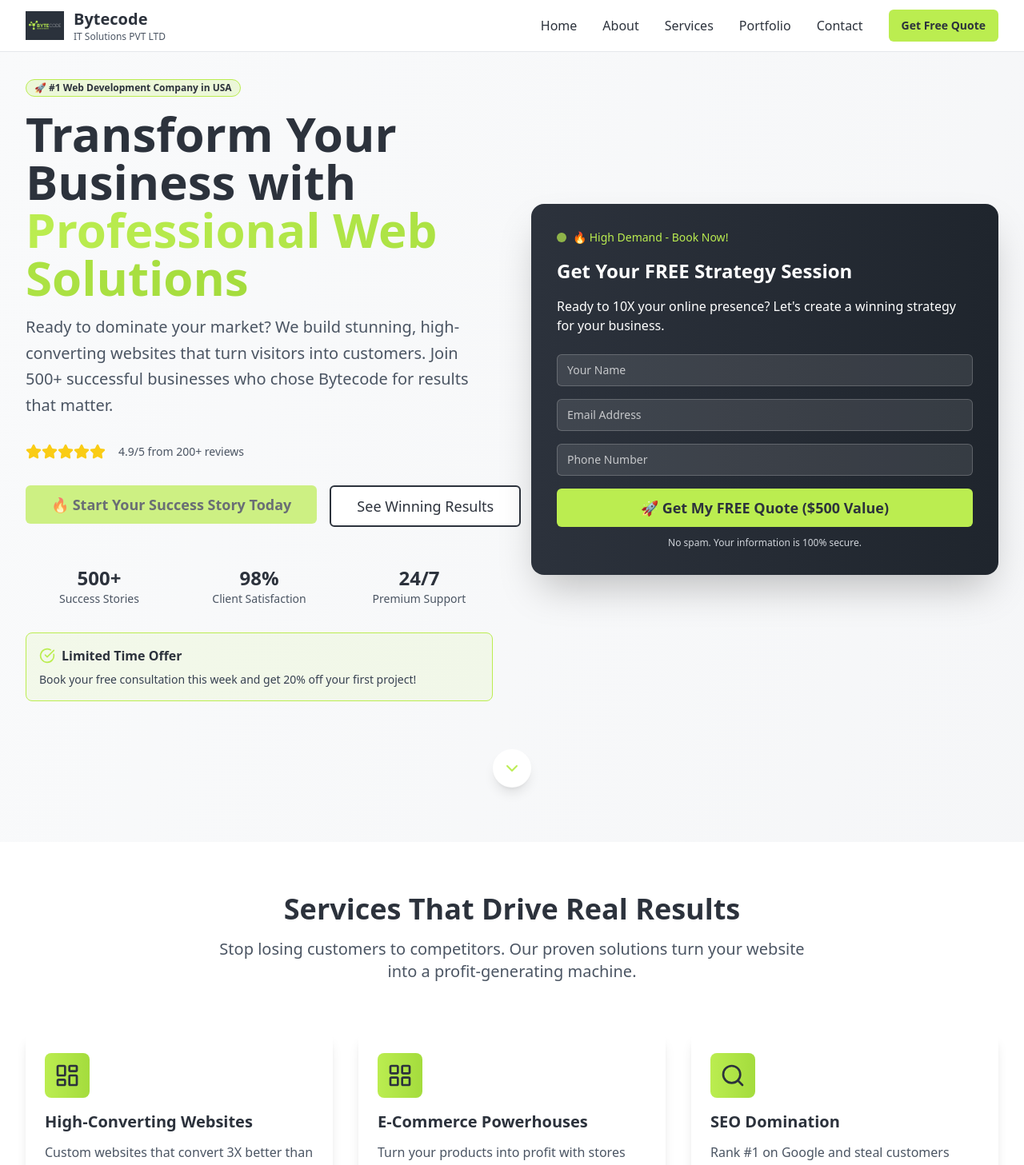
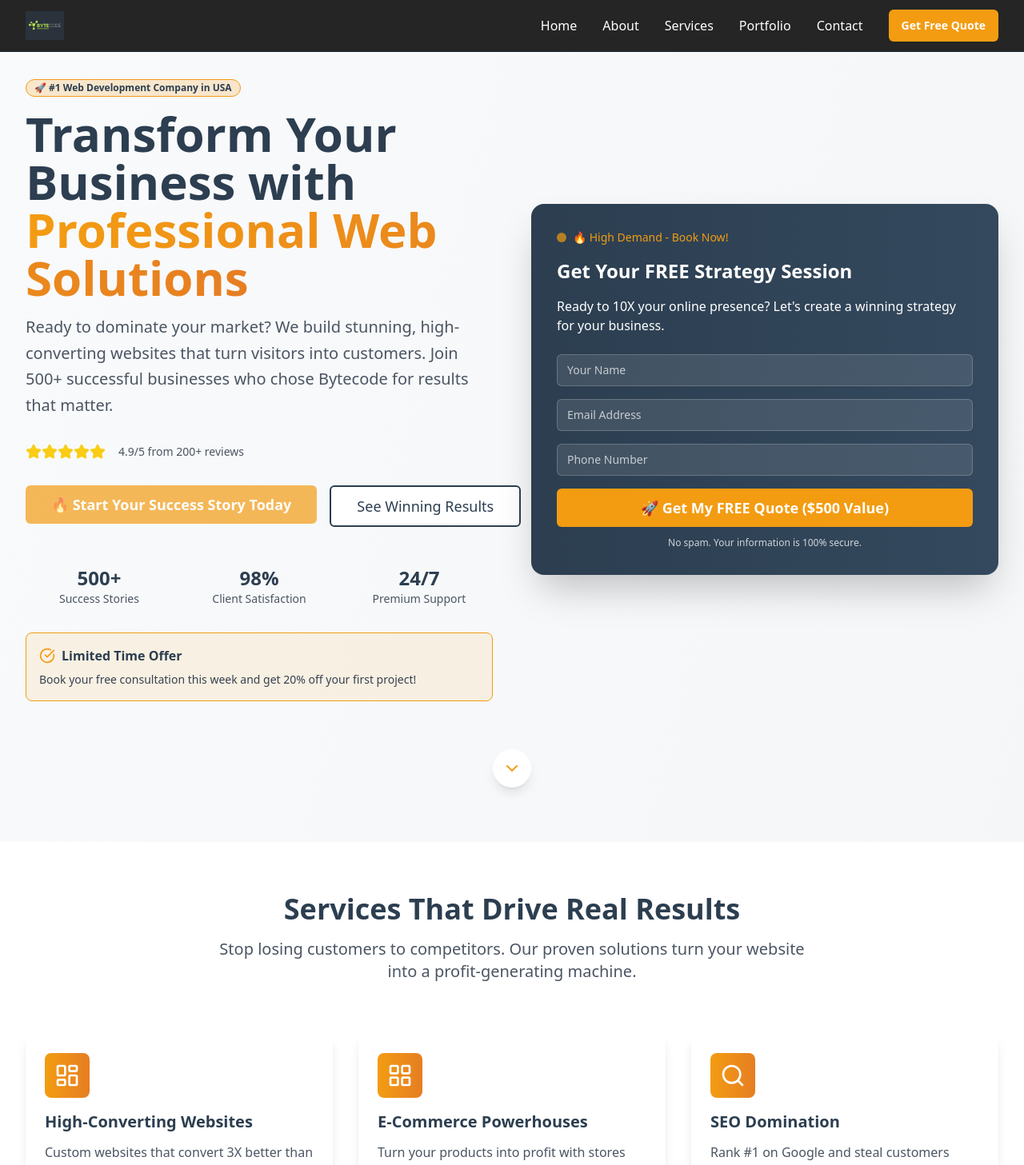
Before and after one commit to Tapabrata-Goswami/byte-usa-spark-launch, a React (Vite) app: page / in a window 1280 px wide. Shown: the top 1457 px of the page at 80% size. Built offline with nearby package versions, Linux system fonts and the light colour scheme.

Commit message:
Refactor: Header, homepage services, and CTA
- Changed header to use a darker color and display only the logo.
- Removed prices from the services section on the homepage.
- Applied the logo's color to the "Get Started Today" button.

```diff
--- a/src/pages/Index.tsx
+++ b/src/pages/Index.tsx
@@ -37,36 +37,32 @@ const Index = () => {
   return (
     <div className="min-h-screen bg-gradient-to-br from-gray-50 to-gray-100">
       {/* Navigation */}
-      <nav className="fixed top-0 w-full bg-white/95 backdrop-blur-md border-b border-gray-200 z-50">
+      <nav className="fixed top-0 w-full bg-[#1a1a1a]/95 backdrop-blur-md border-b border-gray-800 z-50">
         <div className="max-w-7xl mx-auto px-4 sm:px-6 lg:px-8">
           <div className="flex justify-between items-center h-16">
-            <div className="flex items-center space-x-3">
+            <div className="flex items-center">
               <img
                 src="/lovable-uploads/cec5ab2c-8de4-423e-85ca-10b71cdee0b5.png"
                 alt="Bytecode IT Solutions"
                 className="w-12 h-12 object-contain"
               />
-              <div>
-                <span className="font-bold text-xl text-[#2C323C]">Bytecode</span>
-                <div className="text-xs text-gray-600">IT Solutions PVT LTD</div>
-              </div>
             </div>
 
             {/* Desktop Navigation */}
             <div className="hidden md:flex items-center space-x-8">
-              <button onClick={() => navigate('/')} className="text-[#2C323C] hover:text-[#BBED50] transition-colors font-medium">Home</button>
-              <button onClick={() => navigate('/about')} className="text-[#2C323C] hover:text-[#BBED50] transition-colors font-medium">About</button>
-              <button onClick={() => navigate('/services')} className="text-[#2C323C] hover:text-[#BBED50] transition-colors font-medium">Services</button>
-              <button onClick={() => navigate('/portfolio')} className="text-[#2C323C] hover:text-[#BBED50] transition-colors font-medium">Portfolio</button>
-              <button onClick={() => navigate('/contact')} className="text-[#2C323C] hover:text-[#BBED50] transition-colors font-medium">Contact</button>
-              <Button className="bg-[#BBED50] text-[#2C323C] hover:bg-[#A4DC3D] font-semibold">
+              <button onClick={() => navigate('/')} className="text-white hover:text-[#F39C12] transition-colors font-medium">Home</button>
+              <button onClick={() => navigate('/about')} className="text-white hover:text-[#F39C12] transition-colors font-medium">About</button>
+              <button onClick={() => navigate('/services')} className="text-white hover:text-[#F39C12] transition-colors font-medium">Services</button>
+              <button onClick={() => navigate('/portfolio')} className="text-white hover:text-[#F39C12] transition-colors font-medium">Portfolio</button>
+              <button onClick={() => navigate('/contact')} className="text-white hover:text-[#F39C12] transition-colors font-medium">Contact</button>
+              <Button className="bg-[#F39C12] text-white hover:bg-[#E67E22] font-semibold">
                 Get Free Quote
               </Button>
             </div>
 
             {/* Mobile menu button */}
             <button
-              className="md:hidden text-[#2C323C]"
+              className="md:hidden text-white"
               onClick={() => setMobileMenuOpen(!mobileMenuOpen)}
             >
               {mobileMenuOpen ? <X className="w-6 h-6" /> : <Menu className="w-6 h-6" />}
@@ -75,13 +71,13 @@ const Index = () => {
 
           {/* Mobile Navigation */}
           {mobileMenuOpen && (
-            <div className="md:hidden border-t border-gray-200 bg-white">
+            <div className="md:hidden border-t border-gray-800 bg-[#1a1a1a]">
               <div className="px-2 pt-2 pb-3 space-y-1">
-                <button onClick={() => navigate('/')} className="block px-3 py-2 text-[#2C323C] hover:text-[#BBED50] font-medium">Home</button>
-                <button onClick={() => navigate('/about')} className="block px-3 py-2 text-[#2C323C] hover:text-[#BBED50] font-medium">About</button>
-                <button onClick={() => navigate('/services')} className="block px-3 py-2 text-[#2C323C] hover:text-[#BBED50] font-medium">Services</button>
-                <button onClick={() => navigate('/portfolio')} className="block px-3 py-2 text-[#2C323C] hover:text-[#BBED50] font-medium">Portfolio</button>
-                <button onClick={() => navigate('/contact')} className="block px-3 py-2 text-[#2C323C] hover:text-[#BBED50] font-medium">Contact</button>
+                <button onClick={() => navigate('/')} className="block px-3 py-2 text-white hover:text-[#F39C12] font-medium">Home</button>
+                <button onClick={() => navigate('/about')} className="block px-3 py-2 text-white hover:text-[#F39C12] font-medium">About</button>
+                <button onClick={() => navigate('/services')} className="block px-3 py-2 text-white hover:text-[#F39C12] font-medium">Services</button>
+                <button onClick={() => navigate('/portfolio')} className="block px-3 py-2 text-white hover:text-[#F39C12] font-medium">Portfolio</button>
+                <button onClick={() => navigate('/contact')} className="block px-3 py-2 text-white hover:text-[#F39C12] font-medium">Contact</button>
               </div>
             </div>
           )}
@@ -94,12 +90,12 @@ const Index = () => {
           <div className="grid lg:grid-cols-2 gap-12 items-center">
             <div className="space-y-8 animate-fade-in">
               <div className="space-y-4">
-                <Badge className="bg-[#BBED50]/20 text-[#2C323C] hover:bg-[#BBED50]/30 border-[#BBED50]">
+                <Badge className="bg-[#F39C12]/20 text-[#2C3E50] hover:bg-[#F39C12]/30 border-[#F39C12]">
                   🚀 #1 Web Development Company in USA
                 </Badge>
-                <h1 className="text-4xl sm:text-5xl lg:text-6xl font-bold text-[#2C323C] leading-tight">
+                <h1 className="text-4xl sm:text-5xl lg:text-6xl font-bold text-[#2C3E50] leading-tight">
                   Transform Your Business with
-                  <span className="bg-gradient-to-r from-[#BBED50] to-[#A4DC3D] bg-clip-text text-transparent"> Professional Web Solutions</span>
+                  <span className="bg-gradient-to-r from-[#F39C12] to-[#E67E22] bg-clip-text text-transparent"> Professional Web Solutions</span>
                 </h1>
                 <p className="text-xl text-gray-600 leading-relaxed">
                   Ready to dominate your market? We build stunning, high-converting websites that turn visitors into customers. Join 500+ successful businesses who chose Bytecode for results that matter.
@@ -119,7 +115,7 @@ const Index = () => {
               <div className="flex flex-col sm:flex-row gap-4">
                 <Button
                   size="lg"
-                  className="bg-[#BBED50] text-[#2C323C] hover:bg-[#A4DC3D] text-lg px-8 py-6 font-semibold animate-pulse"
+                  className="bg-[#F39C12] text-white hover:bg-[#E67E22] text-lg px-8 py-6 font-semibold animate-pulse"
                   onClick={() => scrollToSection('contact')}
                 >
                   🔥 Start Your Success Story Today
@@ -127,7 +123,7 @@ const Index = () => {
                 <Button
                   variant="outline"
                   size="lg"
-                  className="text-lg px-8 py-6 border-2 border-[#2C323C] text-[#2C323C] hover:bg-[#2C323C] hover:text-white"
+                  className="text-lg px-8 py-6 border-2 border-[#2C3E50] text-[#2C3E50] hover:bg-[#2C3E50] hover:text-white"
                   onClick={() => scrollToSection('portfolio')}
                 >
                   See Winning Results
@@ -136,34 +132,34 @@ const Index = () => {
 
               <div className="grid grid-cols-3 gap-4 pt-4">
                 <div className="text-center">
-                  <div className="text-2xl font-bold text-[#2C323C]">500+</div>
+                  <div className="text-2xl font-bold text-[#2C3E50]">500+</div>
                   <div className="text-sm text-gray-600">Success Stories</div>
                 </div>
                 <div className="text-center">
-                  <div className="text-2xl font-bold text-[#2C323C]">98%</div>
+                  <div className="text-2xl font-bold text-[#2C3E50]">98%</div>
                   <div className="text-sm text-gray-600">Client Satisfaction</div>
                 </div>
                 <div className="text-center">
-                  <div className="text-2xl font-bold text-[#2C323C]">24/7</div>
+                  <div className="text-2xl font-bold text-[#2C3E50]">24/7</div>
                   <div className="text-sm text-gray-600">Premium Support</div>
                 </div>
               </div>
 
               {/* Urgency & Social Proof */}
-              <div className="bg-[#BBED50]/10 border border-[#BBED50] rounded-lg p-4">
+              <div className="bg-[#F39C12]/10 border border-[#F39C12] rounded-lg p-4">
                 <div className="flex items-center space-x-2 mb-2">
-                  <CheckCircle className="w-5 h-5 text-[#BBED50]" />
-                  <span className="font-semibold text-[#2C323C]">Limited Time Offer</span>
+                  <CheckCircle className="w-5 h-5 text-[#F39C12]" />
+                  <span className="font-semibold text-[#2C3E50]">Limited Time Offer</span>
                 </div>
                 <p className="text-sm text-gray-700">Book your free consultation this week and get 20% off your first project!</p>
               </div>
             </div>
 
             <div className="relative">
-              <div className="bg-gradient-to-r from-[#2C323C] to-[#1F252D] rounded-2xl p-8 text-white shadow-2xl">
+              <div className="bg-gradient-to-r from-[#2C3E50] to-[#34495E] rounded-2xl p-8 text-white shadow-2xl">
                 <div className="flex items-center space-x-2 mb-4">
-                  <div className="w-3 h-3 bg-[#BBED50] rounded-full animate-pulse"></div>
-                  <span className="text-sm text-[#BBED50]">🔥 High Demand - Book Now!</span>
+                  <div className="w-3 h-3 bg-[#F39C12] rounded-full animate-pulse"></div>
+                  <span className="text-sm text-[#F39C12]">🔥 High Demand - Book Now!</span>
                 </div>
                 <h3 className="text-2xl font-bold mb-4">Get Your FREE Strategy Session</h3>
                 <p className="mb-6">Ready to 10X your online presence? Let's create a winning strategy for your business.</p>
@@ -189,7 +185,7 @@ const Index = () => {
                     value={formData.phone}
                     onChange={(e) => setFormData({...formData, phone: e.target.value})}
                   />
-                  <Button type="submit" className="w-full bg-[#BBED50] text-[#2C323C] hover:bg-[#A4DC3D] font-semibold py-6 text-lg">
+                  <Button type="submit" className="w-full bg-[#F39C12] text-white hover:bg-[#E67E22] font-semibold py-6 text-lg">
                     🚀 Get My FREE Quote ($500 Value)
                   </Button>
                 </form>
@@ -204,7 +200,7 @@ const Index = () => {
             onClick={() => scrollToSection('services')}
             className="animate-bounce bg-white rounded-full p-3 shadow-lg hover:shadow-xl transition-shadow"
           >
-            <ChevronDown className="w-6 h-6 text-[#BBED50]" />
+            <ChevronDown className="w-6 h-6 text-[#F39C12]" />
           </button>
         </div>
       </section>
@@ -213,7 +209,7 @@ const Index = () => {
       <section id="services" className="py-16 bg-white">
         <div className="max-w-7xl mx-auto px-4 sm:px-6 lg:px-8">
           <div className="text-center mb-16">
-            <h2 className="text-3xl sm:text-4xl font-bold text-[#2C323C] mb-4">
+            <h2 className="text-3xl sm:text-4xl font-bold text-[#2C3E50] mb-4">
               Services That Drive Real Results
             </h2>
             <p className="text-xl text-gray-600 max-w-3xl mx-auto">
@@ -268,22 +264,21 @@ const Index = () => {
             ].map((service, index) => (
               <Card key={index} className="hover:shadow-xl transition-all duration-300 border-0 shadow-lg hover:scale-105">
                 <CardContent className="p-6">
-                  <div className="bg-gradient-to-r from-[#BBED50] to-[#A4DC3D] rounded-lg p-3 w-fit mb-4 text-[#2C323C]">
+                  <div className="bg-gradient-to-r from-[#F39C12] to-[#E67E22] rounded-lg p-3 w-fit mb-4 text-white">
                     {service.icon}
                   </div>
-                  <h3 className="text-xl font-bold text-[#2C323C] mb-3">{service.title}</h3>
+                  <h3 className="text-xl font-bold text-[#2C3E50] mb-3">{service.title}</h3>
                   <p className="text-gray-600 mb-4">{service.description}</p>
                   <ul className="space-y-2 mb-4">
                     {service.features.map((feature, idx) => (
                       <li key={idx} className="flex items-center text-sm text-gray-700">
-                        <CheckCircle className="w-4 h-4 text-[#BBED50] mr-2" />
+                        <CheckCircle className="w-4 h-4 text-[#F39C12] mr-2" />
                         {feature}
                       </li>
                     ))}
                   </ul>
                   <div className="border-t pt-4">
-                    <div className="text-lg font-bold text-[#BBED50] mb-2">{service.price}</div>
-                    <Button className="w-full bg-[#BBED50] text-[#2C323C] hover:bg-[#A4DC3D]">
+                    <Button className="w-full bg-[#F39C12] text-white hover:bg-[#E67E22]">
                       Get Started Now
                     </Button>
                   </div>
@@ -298,7 +293,7 @@ const Index = () => {
       <section id="portfolio" className="py-16 bg-gray-50">
         <div className="max-w-7xl mx-auto px-4 sm:px-6 lg:px-8">
           <div className="text-center mb-16">
-            <h2 className="text-3xl sm:text-4xl font-bold text-[#2C323C] mb-4">
+            <h2 className="text-3xl sm:text-4xl font-bold text-[#2C3E50] mb-4">
               Our Success Stories
             </h2>
             <p className="text-xl text-gray-600 max-w-3xl mx-auto">
@@ -333,13 +328,13 @@ const Index = () => {
               <Card key={index} className="overflow-hidden hover:shadow-xl transition-shadow duration-300">
                 <div className="h-48 bg-cover bg-center" style={{ backgroundImage: `url(${project.image})` }}></div>
                 <CardContent className="p-6">
-                  <Badge className="bg-[#BBED50]/20 text-[#2C323C] mb-3">{project.category}</Badge>
-                  <h3 className="text-xl font-bold text-[#2C323C] mb-2">{project.title}</h3>
+                  <Badge className="bg-[#F39C12]/20 text-[#2C3E50] mb-3">{project.category}</Badge>
+                  <h3 className="text-xl font-bold text-[#2C3E50] mb-2">{project.title}</h3>
                   <p className="text-gray-600 mb-4">{project.description}</p>
                   <div className="space-y-2">
                     {project.results.map((result, idx) => (
                       <div key={idx} className="flex items-center text-sm text-gray-700">
-                        <ArrowUp className="w-4 h-4 text-[#BBED50] mr-2" />
+                        <ArrowUp className="w-4 h-4 text-[#F39C12] mr-2" />
                         {result}
                       </div>
                     ))}
@@ -355,7 +350,7 @@ const Index = () => {
       <section id="testimonials" className="py-16 bg-white">
         <div className="max-w-7xl mx-auto px-4 sm:px-6 lg:px-8">
           <div className="text-center mb-16">
-            <h2 className="text-3xl sm:text-4xl font-bold text-[#2C323C] mb-4">
+            <h2 className="text-3xl sm:text-4xl font-bold text-[#2C3E50] mb-4">
               Real Results From Real Businesses
             </h2>
             <p className="text-xl text-gray-600">
@@ -398,13 +393,13 @@ const Index = () => {
                         <Star key={i} className="w-5 h-5 text-yellow-400 fill-current" />
                       ))}
                     </div>
-                    <Badge className="bg-[#BBED50]/20 text-[#BBED50] font-bold">{testimonial.result}</Badge>
+                    <Badge className="bg-[#F39C12]/20 text-[#F39C12] font-bold">{testimonial.result}</Badge>
                   </div>
                   <p className="text-gray-700 mb-4 italic">"{testimonial.content}"</p>
                   <div>
-                    <div className="font-bold text-[#2C323C]">{testimonial.name}</div>
+                    <div className="font-bold text-[#2C3E50]">{testimonial.name}</div>
                     <div className="text-sm text-gray-600">{testimonial.title}</div>
-                    <div className="text-sm text-[#BBED50]">{testimonial.location}</div>
+                    <div className="text-sm text-[#F39C12]">{testimonial.location}</div>
                   </div>
                 </CardContent>
               </Card>
@@ -414,7 +409,7 @@ const Index = () => {
       </section>
 
       {/* CTA Section */}
-      <section className="py-16 bg-gradient-to-r from-[#2C323C] to-[#1F252D]">
+      <section className="py-16 bg-gradient-to-r from-[#2C3E50] to-[#34495E]">
         <div className="max-w-4xl mx-auto text-center px-4 sm:px-6 lg:px-8">
           <h2 className="text-3xl sm:text-4xl font-bold text-white mb-4">
             Stop Losing Money to Bad Websites
@@ -422,13 +417,13 @@ const Index = () => {
           <p className="text-xl text-gray-300 mb-8">
             Every day you wait is money lost to competitors. Join 500+ businesses making serious profit with Bytecode.
           </p>
-          <div className="bg-[#BBED50]/20 border border-[#BBED50] rounded-lg p-4 mb-8">
+          <div className="bg-[#F39C12]/20 border border-[#F39C12] rounded-lg p-4 mb-8">
             <p className="text-white font-semibold">⚡ LIMITED TIME: Book this week and save $2,000 + get FREE premium support for 3 months!</p>
           </div>
           <div className="flex flex-col sm:flex-row gap-4 justify-center">
             <Button
               size="lg"
-              className="bg-[#BBED50] text-[#2C323C] hover:bg-[#A4DC3D] text-lg px-8 py-6 font-semibold animate-pulse"
+              className="bg-[#F39C12] text-white hover:bg-[#E67E22] text-lg px-8 py-6 font-semibold animate-pulse"
               onClick={() => scrollToSection('contact')}
             >
               🔥 Claim Your $2,000 Discount Now
@@ -436,7 +431,7 @@ const Index = () => {
             <Button
               variant="outline"
               size="lg"
-              className="border-white text-white hover:bg-white hover:text-[#2C323C] text-lg px-8 py-6"
+              className="border-white text-white hover:bg-white hover:text-[#2C3E50] text-lg px-8 py-6"
             >
               📞 Call Now: (555) 123-4567
             </Button>
@@ -450,38 +445,45 @@ const Index = () => {
         <div className="max-w-7xl mx-auto px-4 sm:px-6 lg:px-8">
           <div className="grid lg:grid-cols-2 gap-12">
             <div>
-              <h2 className="text-3xl font-bold text-gray-900 mb-6">Get Started Today</h2>
+              <h2 className="text-3xl font-bold text-[#2C3E50] mb-6 flex items-center">
+                <img
+                  src="/lovable-uploads/cec5ab2c-8de4-423e-85ca-10b71cdee0b5.png"
+                  alt="Bytecode IT Solutions"
+                  className="w-10 h-10 object-contain mr-3"
+                />
+                Get Started Today
+              </h2>
               <p className="text-lg text-gray-600 mb-8">
                 Ready to discuss your project? Fill out the form and our team will contact you within 24 hours with a customized solution for your business needs.
               </p>
 
               <div className="space-y-6">
                 <div className="flex items-center space-x-4">
-                  <div className="bg-blue-600 rounded-full p-3">
+                  <div className="bg-[#F39C12] rounded-full p-3">
                     <span className="text-white text-sm">📞</span>
                   </div>
                   <div>
-                    <div className="font-semibold text-gray-900">Phone</div>
+                    <div className="font-semibold text-[#2C3E50]">Phone</div>
                     <div className="text-gray-600">(555) 123-4567</div>
                   </div>
                 </div>
 
                 <div className="flex items-center space-x-4">
-                  <div className="bg-blue-600 rounded-full p-3">
+                  <div className="bg-[#F39C12] rounded-full p-3">
                     <span className="text-white text-sm">✉️</span>
                   </div>
                   <div>
-                    <div className="font-semibold text-gray-900">Email</div>
+                    <div className="font-semibold text-[#2C3E50]">Email</div>
                     <div className="text-gray-600">hello@bytecodeit.com</div>
                   </div>
                 </div>
 
                 <div className="flex items-center space-x-4">
-                  <div className="bg-blue-600 rounded-full p-3">
+                  <div className="bg-[#F39C12] rounded-full p-3">
                     <span className="text-white text-sm">📍</span>
                   </div>
                   <div>
-                    <div className="font-semibold text-gray-900">Office</div>
+                    <div className="font-semibold text-[#2C3E50]">Office</div>
                     <div className="text-gray-600">123 Tech Street, Silicon Valley, CA 94000</div>
                   </div>
                 </div>
@@ -490,7 +492,7 @@ const Index = () => {
 
             <Card className="border-0 shadow-xl">
               <CardContent className="p-8">
-                <h3 className="text-2xl font-bold text-gray-900 mb-6">Send Us a Message</h3>
+                <h3 className="text-2xl font-bold text-[#2C3E50] mb-6">Send Us a Message</h3>
                 <form onSubmit={handleSubmit} className="space-y-6">
                   <div className="grid md:grid-cols-2 gap-4">
                     <Input
@@ -528,7 +530,7 @@ const Index = () => {
                   />
                   <Button
                     type="submit"
-                    className="w-full bg-gradient-to-r from-blue-600 to-purple-600 hover:from-blue-700 hover:to-purple-700 text-lg py-6"
+                    className="w-full bg-gradient-to-r from-[#F39C12] to-[#E67E22] hover:from-[#E67E22] hover:to-[#D35400] text-lg py-6"
                   >
                     Send Message & Get Free Quote
                   </Button>
@@ -540,13 +542,13 @@ const Index = () => {
       </section>
 
       {/* Footer */}
-      <footer className="bg-[#2C323C] text-white py-12">
+      <footer className="bg-[#2C3E50] text-white py-12">
         <div className="max-w-7xl mx-auto px-4 sm:px-6 lg:px-8">
           <div className="grid md:grid-cols-4 gap-8">
             <div>
               <div className="flex items-center space-x-3 mb-4">
                 <img
-                  src="/lovable-uploads/1e6b1fce-6b9e-4994-9c8e-d6ad642a53f5.png"
+                  src="/lovable-uploads/cec5ab2c-8de4-423e-85ca-10b71cdee0b5.png"
                   alt="Bytecode IT Solutions"
                   className="w-10 h-10 object-contain"
                 />
```
